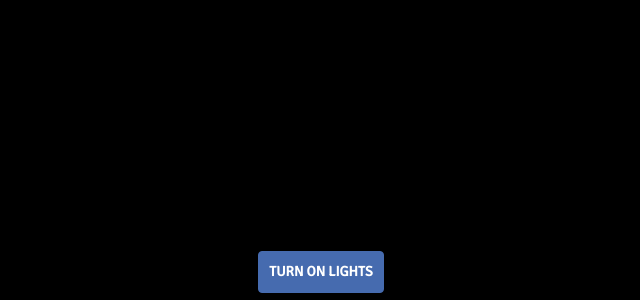
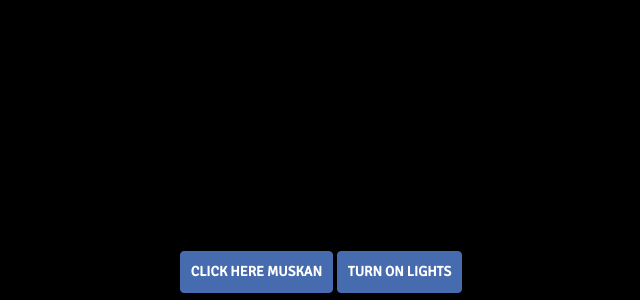
Before and after one commit to mohddilshad76/Special-Birthday, a website: page index.html in a window 1280 px wide. Shown: the part 500-800 px from the top of the page, without its empty margins (319-959 px from the left). Drawn offline with nearby package versions, Linux system fonts and the light colour scheme.

Commit message:
Update index.html

```diff
--- a/index.html
+++ b/index.html
@@ -7,7 +7,7 @@
 <head>
 	<title>Happy Birthday</title>
 	<meta charset="UTF-8" />
-	<meta name="description" content="Happy Birthday Pratyaksha">
+	<meta name="description" content="Happy Birthday Muskan">
 	<meta name="robots" content="index, follow" />
 	<link rel="author" href="https://plus.google.com/u/1/+AyushSharma1/" />
     <meta name="keywords" content="Birthday, Happy">
@@ -133,6 +133,7 @@
 		<div class="navbar navbar-fixed-bottom">
 			<div class="row">
 				<div class="col-md-6 text-center col-md-offset-3">
+					<button class="btn btn-primary" id="print">Click here Muskan</button>
 					<button class="btn btn-primary" id="turn_on">Turn On Lights</button>
 					<button class="btn btn-primary" id="play">Play Music</button>
 					<button class="btn btn-primary" id="bannar_coming">Let's Decorate</button>
```
